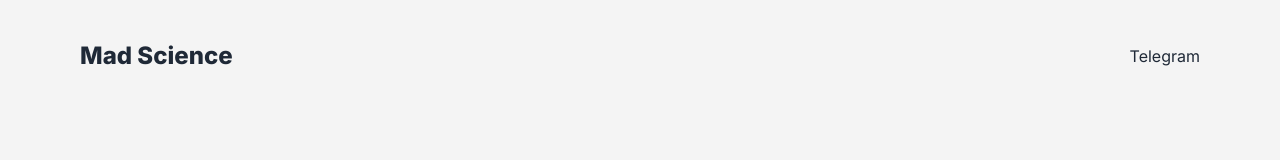
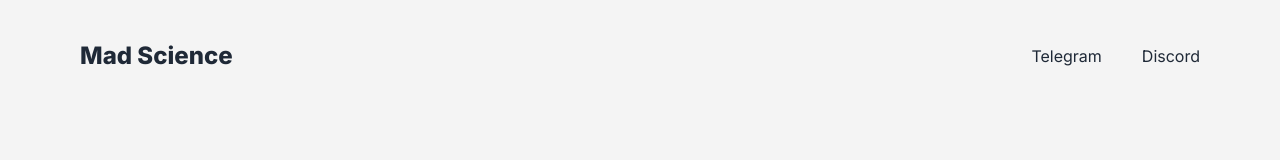
Before and after one commit to faustatwork/mad-science-website, a Next.js app: page / in a window 1280 px wide. Shown: the top 160 px of the page. Built offline with nearby package versions, Linux system fonts and the light colour scheme.

Commit message:
fix(footer, navbar): add discord

```diff
--- a/components/Footer.tsx
+++ b/components/Footer.tsx
@@ -3,9 +3,14 @@ import SwitchTheme from "./SwitchTheme";
 
 const Footer = () => {
   const footerLinks = (
-    <Link href="/telegram" target="_blank" rel="noopener noreferrer">
-      Telegram
-    </Link>
+    <>
+      <Link href="/telegram" target="_blank" rel="noopener noreferrer">
+        Telegram
+      </Link>
+      <Link href="/discord" target="_blank" rel="noopener noreferrer">
+        Discord
+      </Link>
+    </>
   );
 
   return (
--- a/components/Navbar.tsx
+++ b/components/Navbar.tsx
@@ -10,6 +10,9 @@ const Navbar = () => {
     <>
       <li>
         <Link href={"/telegram"}>Telegram</Link>
+      </li>
+      <li>
+        <Link href={"/discord"}>Discord</Link>
       </li>
     </>
   );
```
